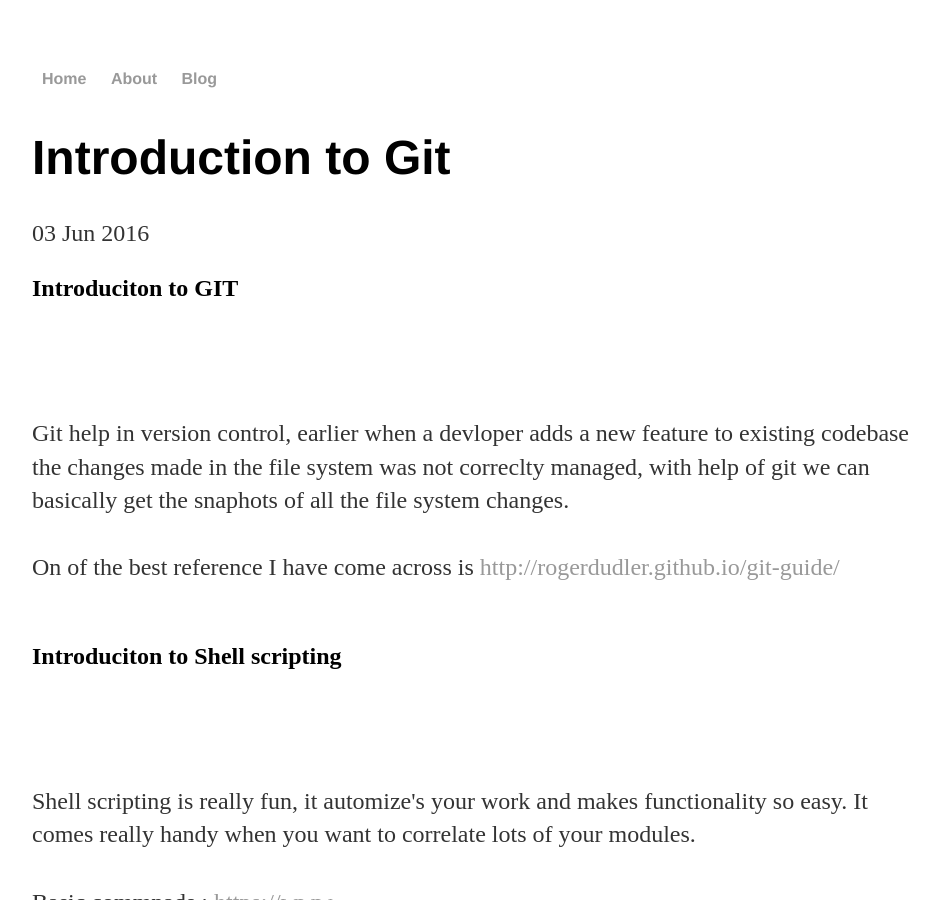
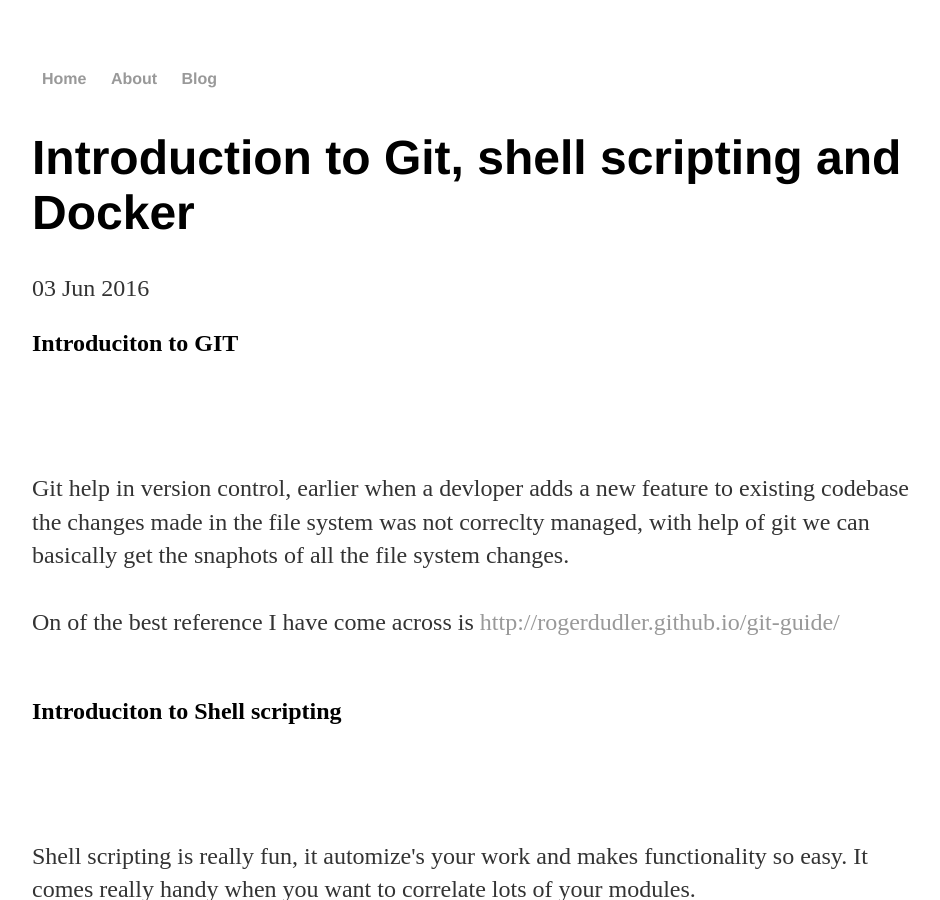
Before and after one commit to DineshMv/dvigneshwer.github.io, a Jekyll site: the page built from _posts/2016-06-03-Meetup-1-topics-detials.md, in a window 1280 px wide and 900 px high. Shown: the whole window, without its empty margins (160-1100 px from the left). Built offline with Jekyll 4.4.1, drawn with Linux system fonts in a browser that asks for light colours.

Commit message:
updated title
Title was not updated properly last time

```diff
--- a/_posts/2016-06-03-Meetup-1-topics-detials.md
+++ b/_posts/2016-06-03-Meetup-1-topics-detials.md
@@ -1,6 +1,6 @@
 ---
 layout: post
-title: "Introduction to Git"
+title: "Introduction to Git, shell scripting and Docker"
 date: 2016-06-3
 ---
 <h2>Introduciton to GIT</h2>
@@ -30,12 +30,13 @@ Docker is the world's leading software containerization platform.Docker containe
 </p>
 <br><br>
 
-CONTAINERS
+<h2>CONTAINERS</h2>
 <br><br>
 <p>
 Containers include the application and all of its dependencies but share the kernel with other containers.Running as isolated processes in user space on the host operating system.<br>
 Docker containers are not tied to any specific infrastructure: they run on any computer, on any infrastructure, and in any cloud.
 </p>
+<br><br>
 <h2>ADVANTAGES OF DOCKER</h2>
 <br><br>
 <ul>
```
